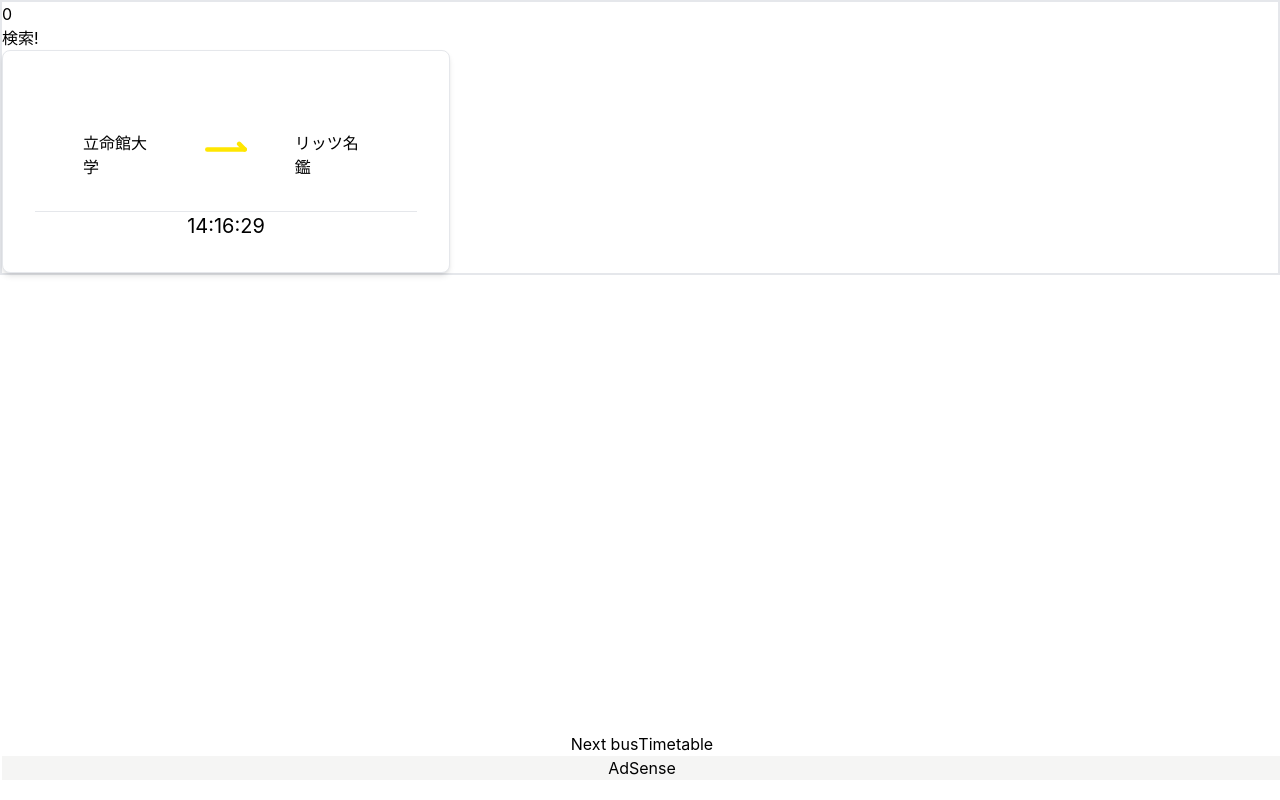
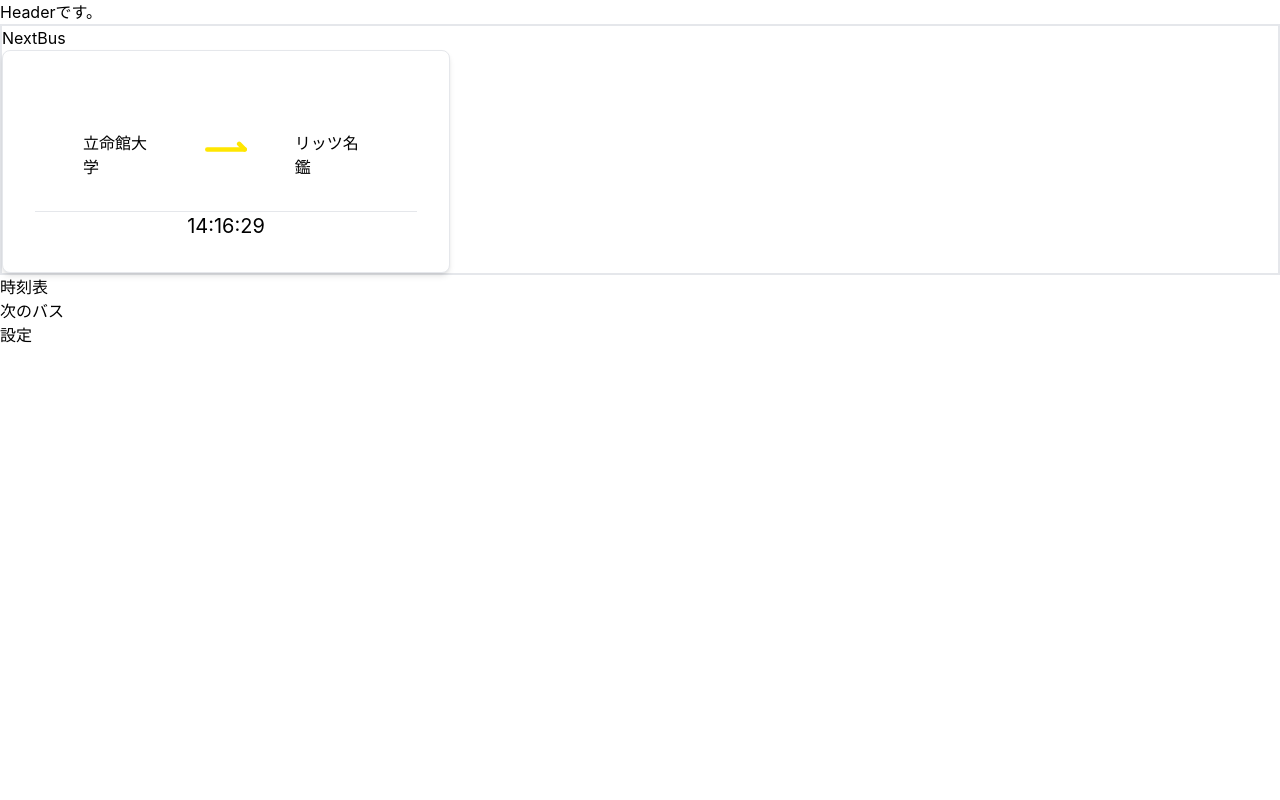
Before and after one commit to Shunkicreate/busdes-kic-web, a React (Create React App) app: page / in a window 1280 px wide. Built offline with nearby package versions, Linux system fonts and the light colour scheme; no server answers.

Commit message:
タブバーの切り替えで画面を切り替える。

```diff
--- a/src/App.tsx
+++ b/src/App.tsx
@@ -2,28 +2,61 @@ import BusCard from './BusCard';
 import { useTimeTableApi, showTimeTable } from './TimeTable';
 import logo from './logo.svg'
 import { useState } from 'react'
+import { mode } from './types/main.type';
+import { Header } from './layout/Header';
+import { Footer } from './layout/Footer';
 
 const App = () => {
     const [{ timeTable, isLoading, isError, count, doFetch, setStartSta, setGoalSta }] = useTimeTableApi()
     let idx = 0
     const searchData = [["京都駅前", "立命館大学"], ["立命館大学前", "京都駅"]]
-    const [mode, setMode] = useState('Next bus')
+    const [mode, setMode] = useState<mode>('NextBus')
     return (
         <div className="App">
+            <Header></Header>
             <body className='border-2' style={{ background: "white" }}>
-                <div>
+                {mode}
+                {
+                    (() => {
+                        if (mode === "NextBus") {
+                            return (
+                                <BusCard></BusCard>
+                            )
+                        }
+                        else if (mode === "TimeTable") {
+                            return (
+                                <div>
+                                    TimeTable
+                                </div>
+                            )
+                        }
+                        else if (mode === "Settings") {
+                            return (
+                                <div>
+                                    settings
+                                </div>
+                            )
+                        }
+                        else {
+                            return (
+                                <></>
+                            )
+                        }
+                    })()
+                }
+                {/* <div>
                     {count}
                 </div>
                 <div>
                     <button onClick={() => doFetch()}>検索!</button>
                 </div>
                 {(() => {
-                    if (mode === "Next bus") {
+                    if (mode === "NextBus") {
                         return (
                             <BusCard></BusCard>
                         )
                     }
-                    else if (mode === "Timetable") {
+                    else if (mode === "TimeTable") {
                         return (
                             <>
                                 {isError && <div>Something went wrong ...</div>}
@@ -36,23 +69,15 @@ const App = () => {
                         )
                     }
                 })()}
-                {/* <div>
-                    <button onClick={() => { idx++; setStartSta(searchData[idx % 2][0]); setGoalSta(searchData[idx % 2][1]); }}>スワッピング</button>
-                </div>
-                <div>
-                    <input type="text" placeholder='from' defaultValue={"立命館大学"} onChange={event => setStartSta(event.target.value)} />
-                </div>
-                <div>
-                    <input type="text" placeholder='to' defaultValue={"京都駅前"} onChange={event => setGoalSta(event.target.value)} />
-                </div> */}
                 <div className='absolute bottom-0 text-center w-full my-5'>
-                    <button onClick={() => { setMode("Next bus") }}>Next bus</button>
-                    <button onClick={() => { setMode("Timetable") }}>Timetable</button>
+                    <button onClick={() => { setMode("NextBus") }}>Next bus</button>
+                    <button onClick={() => { setMode("TimeTable") }}>Timetable</button>
                     <div className='bg-stone-100'>
                         AdSense
                     </div>
-                </div>
+                </div> */}
             </body>
+            <Footer setMode={setMode}></Footer>
         </div>
     );
 }
--- /dev/null
+++ b/src/layout/Footer.tsx
@@ -0,0 +1,19 @@
+import { mode } from "../types/main.type"
+export const Footer = ({ setMode }: { setMode: React.Dispatch<React.SetStateAction<mode>> }) => {
+    const switchMode = (mode: mode) => {
+        setMode(mode)
+    }
+    return (
+        <div>
+            <div>
+                <button onClick={() => { switchMode("TimeTable") }}>時刻表</button>
+            </div>
+            <div>
+                <button onClick={() => { switchMode("NextBus") }}>次のバス</button>
+            </div>
+            <div>
+                <button onClick={() => { switchMode("Settings") }}>設定</button>
+            </div>
+        </div>
+    )
+}
--- a/src/layout/Header.tsx
+++ b/src/layout/Header.tsx
@@ -1,4 +1,4 @@
-const Header = () => {
+export const Header = () => {
     return(
         <div>
             Headerです。
--- /dev/null
+++ b/src/types/main.type.ts
@@ -0,0 +1 @@
+export type mode =  "TimeTable" | "NextBus" | "Settings"
```
